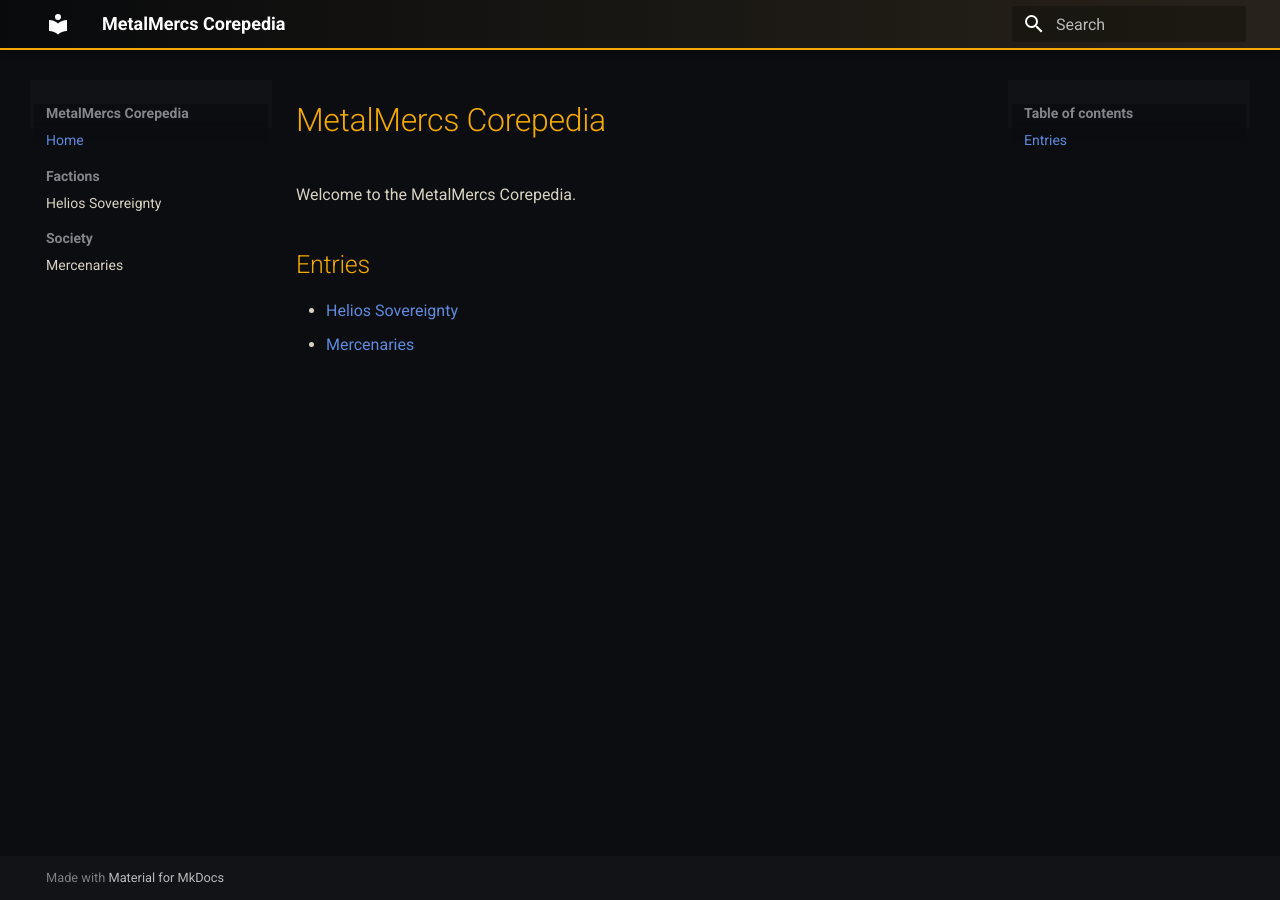
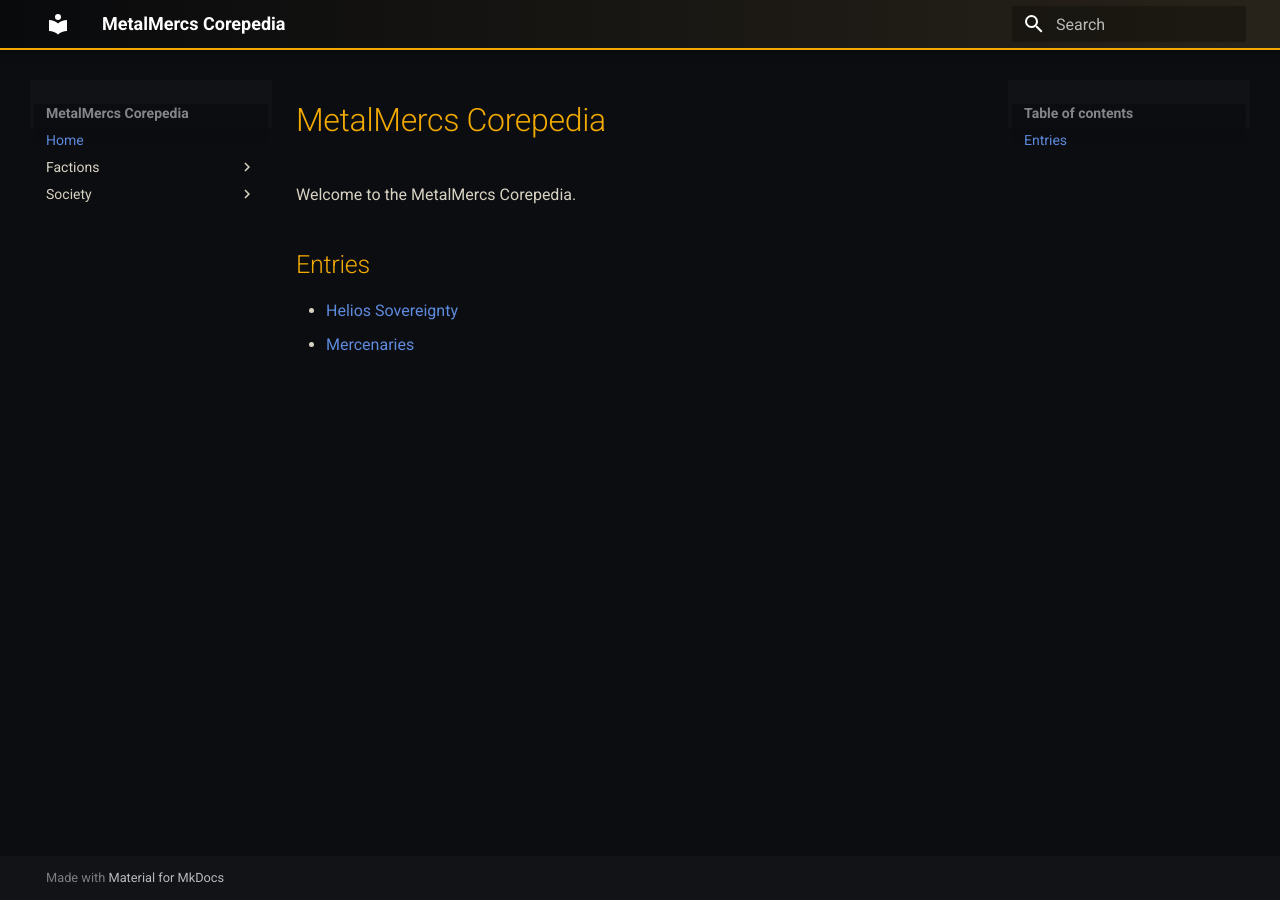
Before and after one commit to retroactiongames/metalmercs-wiki, an MkDocs documentation site: the page built from docs/index.md, in a window 1280 px wide. Built offline with MkDocs 1.6.1 and Material for MkDocs 9.7.7, drawn with Linux system fonts in a browser that asks for light colours.

Commit message:
Add files via upload

```diff
--- a/mkdocs.yml
+++ b/mkdocs.yml
@@ -6,10 +6,7 @@ theme:
     scheme: slate
     primary: black
     accent: amber
-  features:
-    - navigation.sections
-    - navigation.expand
-    - search.highlight
+
 
 extra_css:
   - stylesheets/extra.css
```
